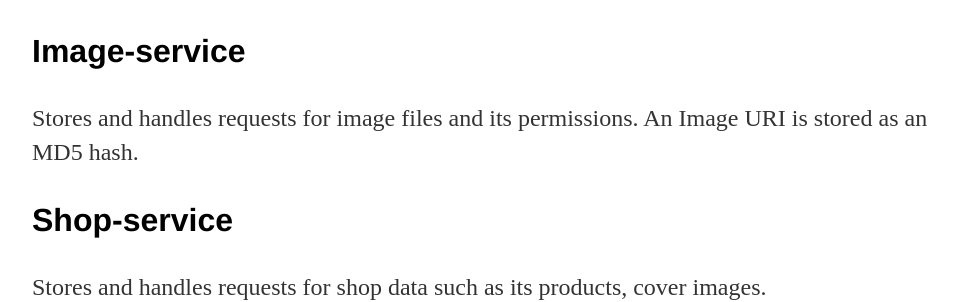
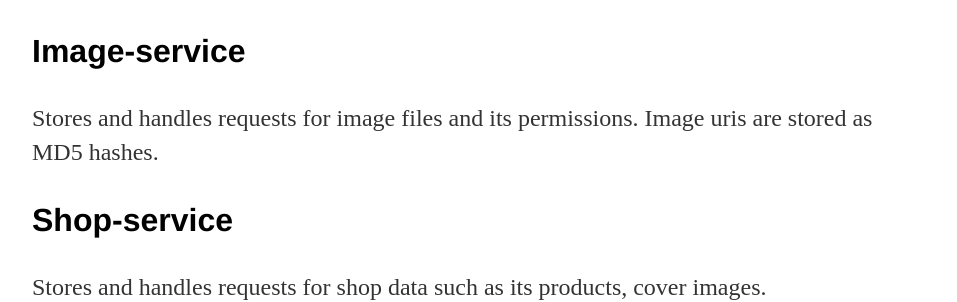
Before and after one commit to jcho7022/jcho7022.github.io, a Jekyll site: the page built from projects/float/index.html, in a window 1280 px wide and 900 px high, scrolled down 7368 px. Shown: the part 155-457 px from the top of the window, without its empty margins (160-1117 px from the left). Built offline with Jekyll 4.4.1, drawn with Linux system fonts in a browser that asks for light colours.

Commit message:
Update index.html

```diff
--- a/projects/float/index.html
+++ b/projects/float/index.html
@@ -134,7 +134,7 @@ title: "Float: Map Oriented Marketplace Application"
    <p>Stores and handles requests for user data such as profile image uri, background image uri, shop ownership, name.</p>
 
    <h3>Image-service</h3>
-   <p>Stores and handles requests for image files and its permissions. An Image URI is stored as an MD5 hash.</p>
+   <p>Stores and handles requests for image files and its permissions. Image uris are stored as MD5 hashes.</p>
 
    <h3>Shop-service</h3>
    <p>Stores and handles requests for shop data such as its products, cover images.</p>
```
